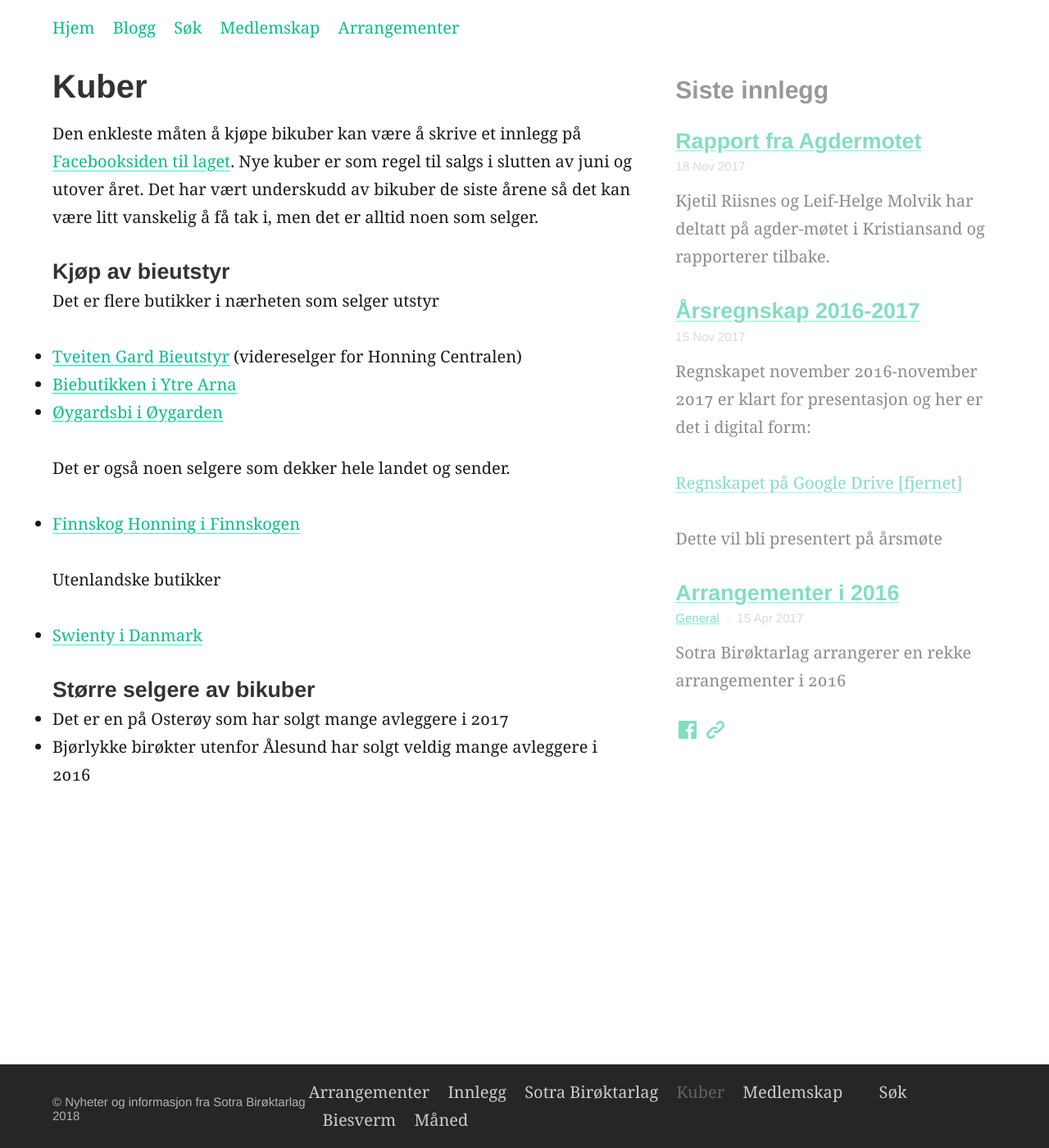
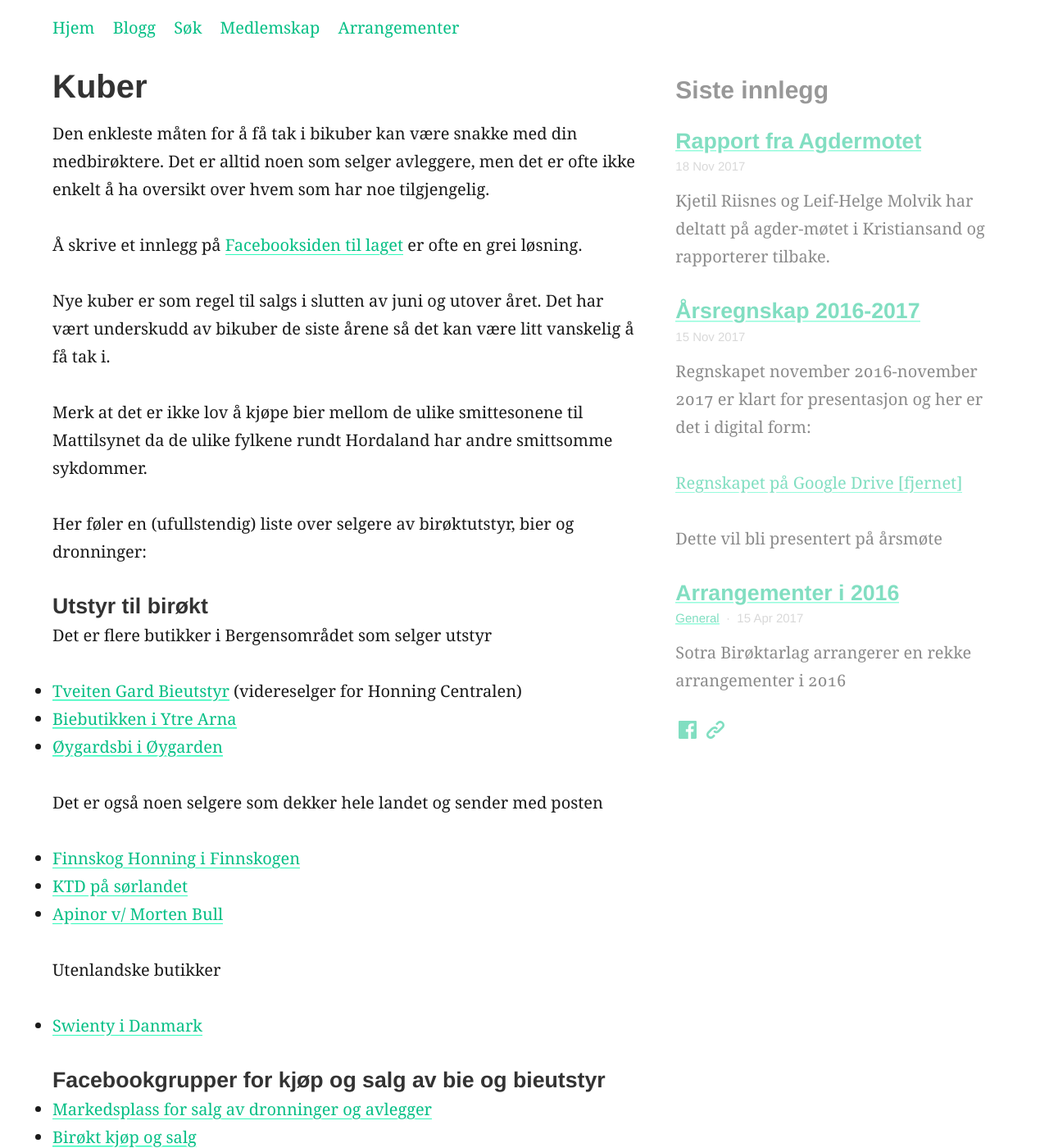
Before and after one commit to SotraBiroktarlag/sotrabirokt, a Jekyll site: the page built from kuber.md, in a window 1280 px wide and 1400 px high. Shown: the whole window at 82% size. Built offline with Jekyll 4.4.1, drawn with Linux system fonts in a browser that asks for light colours; some of the changed text lies outside the part shown.

Commit message:
Mer linker til steder å handle

```diff
--- a/kuber.md
+++ b/kuber.md
@@ -3,20 +3,40 @@ title: Kuber
 layout: page
 ---
 
-Den enkleste måten å kjøpe bikuber kan være å skrive et innlegg på [Facebooksiden til laget](https://www.facebook.com/groups/419165308221828/). Nye kuber er som regel til salgs i slutten av juni og utover året. Det har vært underskudd av bikuber de siste årene så det kan være litt vanskelig å få tak i, men det er alltid noen som selger.
+Den enkleste måten for å få tak i bikuber kan være snakke med din medbirøktere. Det er alltid noen som selger avleggere, men det er ofte ikke enkelt å ha oversikt over hvem som har noe tilgjengelig.
 
-#### Kjøp av bieutstyr
-Det er flere butikker i nærheten som selger utstyr
+Å skrive et innlegg på [Facebooksiden til laget](https://www.facebook.com/groups/419165308221828/) er ofte en grei løsning.
+
+Nye kuber er som regel til salgs i slutten av juni og utover året. Det har vært underskudd av bikuber de siste årene så det kan være litt vanskelig å få tak i.
+
+Merk at det er ikke lov å kjøpe bier mellom de ulike smittesonene til Mattilsynet da de ulike fylkene rundt Hordaland har andre smittsomme sykdommer.
+
+Her føler en (ufullstendig) liste over selgere av birøktutstyr, bier og dronninger:
+
+#### Utstyr til birøkt
+Det er flere butikker i Bergensområdet som selger utstyr
 - [Tveiten Gard Bieutstyr](https://www.facebook.com/bieutstyr/) (videreselger for Honning Centralen)
 - [Biebutikken i Ytre Arna](https://biebutikken.no/)
 - [Øygardsbi i Øygarden](http://www.oygardsbi.com)
 
-Det er også noen selgere som dekker hele landet og sender.
+
+
+Det er også noen selgere som dekker hele landet og sender med posten
 - [Finnskog Honning i Finnskogen](http://finnskoghonning.no/)
+- [KTD på sørlandet](https://ktd.no/)
+- [Apinor v/ Morten Bull](http://www.apinor.no/)
 
 Utenlandske butikker
 - [Swienty i Danmark](https://www.swienty.com/?CountryID=34&LanguageId=1&CurrencyId=54)
 
-#### Større selgere av bikuber
-- Det er en på Osterøy som har solgt mange avleggere i 2017
-- Bjørlykke birøkter utenfor Ålesund har solgt veldig mange avleggere i 2016
+#### Facebookgrupper for kjøp og salg av bie og bieutstyr
+- [Markedsplass for salg av dronninger og avlegger](https://www.facebook.com/groups/209710219784067/)
+- [Birøkt kjøp og salg](https://www.facebook.com/groups/723313827750175/)
+
+
+#### Produsenter av avleggere
+- Bjørlykke birøkter utenfor Ålesund har tidligere solgt veldig mange avleggere
+- Molvik gard som har mål å selge en del avleggere i 2018
+
+#### Dronningprodusenter
+- [Røisilien bigård](http://www.bigard.no/no/dronningavl)
```
